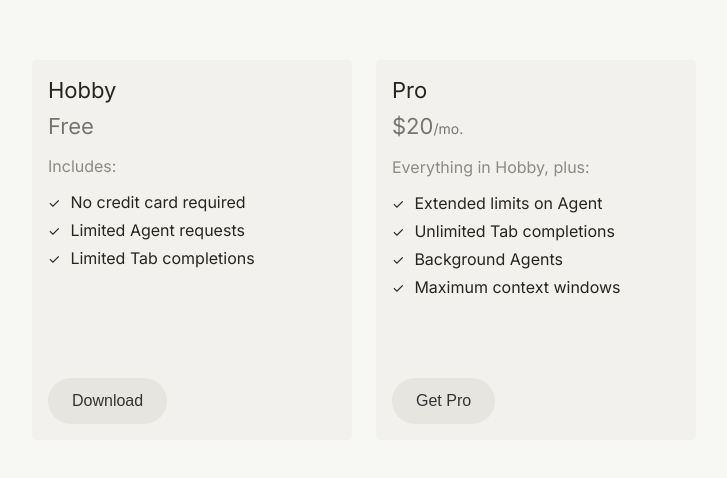
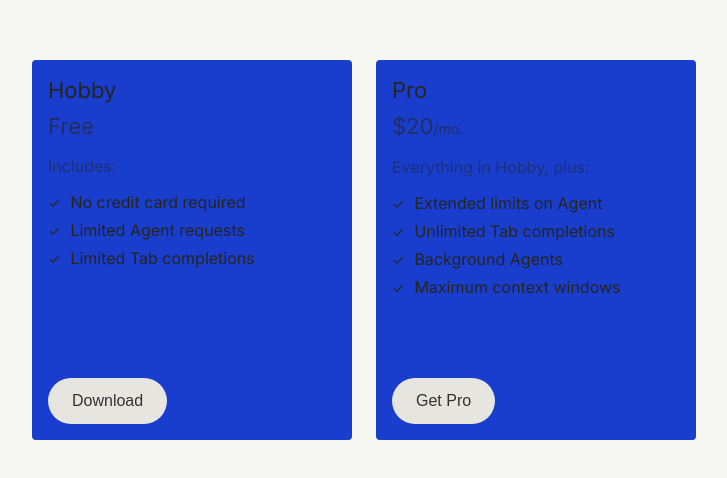
Before and after one commit to Peyton-Ashcraft/First-Git-Cool-Project, a plain HTML site: page index.html in a window 1280 px wide. Shown: the part 150-628 px from the top of the page, without its empty margins (276-1003 px from the left). Drawn offline with Linux system fonts and the light colour scheme.

Commit message:
Testing Changes
Change background color

```diff
--- a/styles.css
+++ b/styles.css
@@ -24,7 +24,7 @@ body {
 }
 
 .card {
-    background-color: #f2f1ed;
+    background-color: #193dcd;
     border-radius: 4px;
     padding: 16px;
     width: 320px;
```
